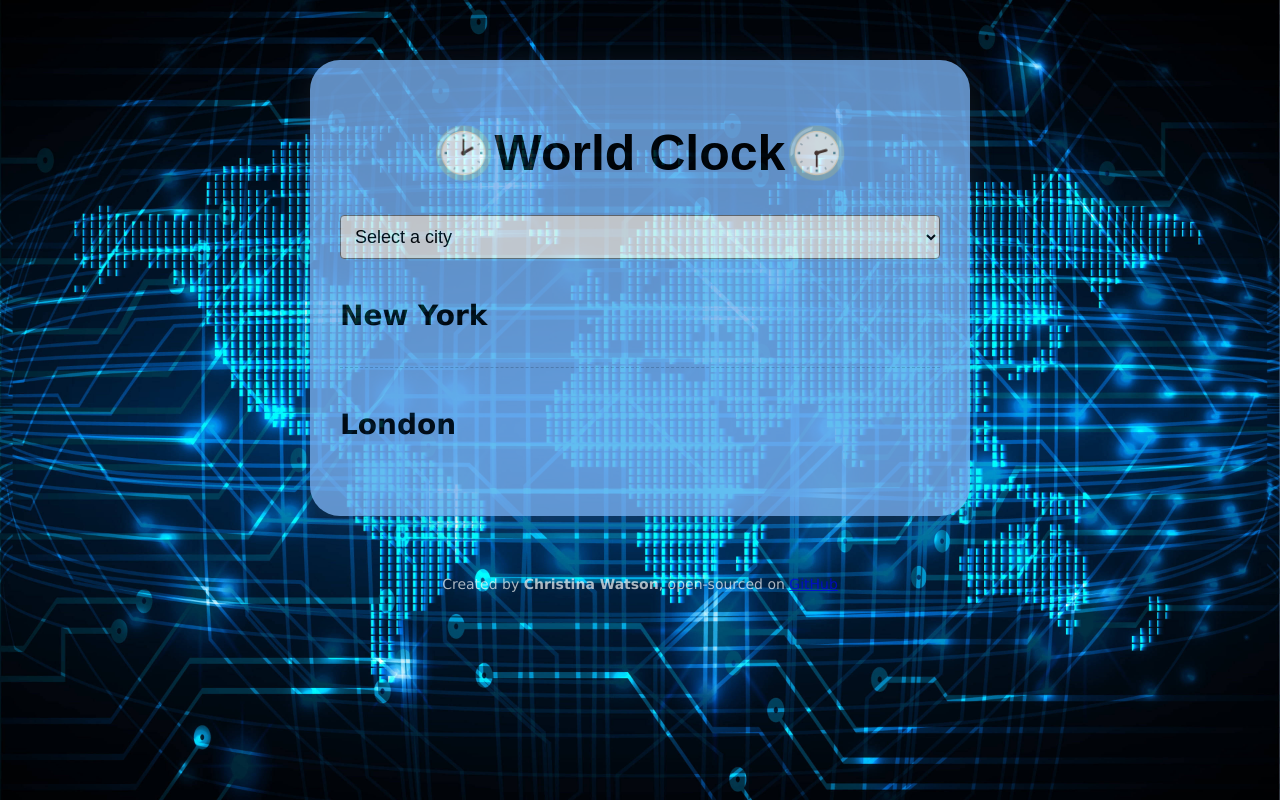
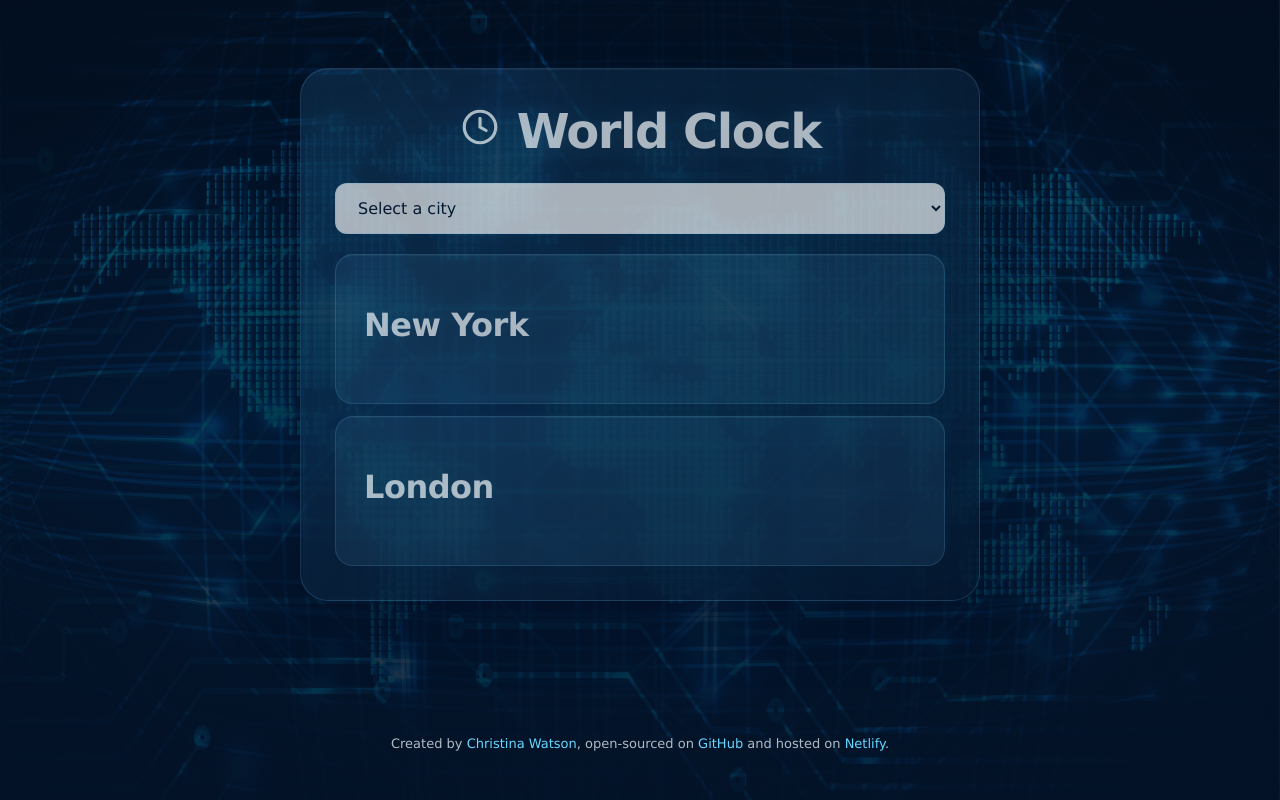
Before and after one commit to depenhac-crypto/world-clock, a plain HTML site: page index.html in a window 1280 px wide. Drawn offline with nearby package versions, Linux system fonts and the light colour scheme; a script that the page names is missing.

Commit message:
Refresh world clock styling

```diff
--- a/index.html
+++ b/index.html
@@ -10,7 +10,20 @@
   </head>
   <body>
     <div class="container">
-      <h1>🕑World Clock🕝</h1>
+      <h1>
+        <svg
+          aria-hidden="true"
+          width="42"
+          height="42"
+          viewBox="0 0 24 24"
+          fill="none"
+          stroke="currentColor"
+        >
+          <circle cx="12" cy="12" r="9" stroke-width="1.8" />
+          <path d="M12 7v5l3.5 2" stroke-width="1.8" stroke-linecap="round" />
+        </svg>
+        World Clock
+      </h1>
       <select id="city">
         <option value="">Select a city</option>
         <option value="current">My current location</option>
@@ -41,13 +54,17 @@
 
     <footer>
       <p>
-        Created by <strong>Christina Watson</strong>, open-sourced on
+        Created by
+        <a href="www.linkedin.com/in/christina-watson-751465386">
+          Christina Watson</a
+        >, open-sourced on
         <a
           href="https://github.com/depenhac-crypto/world-clock"
           target="_blank"
           rel="noopener noreferrer"
           >GitHub</a
         >
+        and hosted on <a href="https://worldclockcw.netlify.app/">Netlify</a>.
       </p>
     </footer>
     <script src="src/index.js"></script>
--- a/src/style.css
+++ b/src/style.css
@@ -1,63 +1,172 @@
-h1 {
-  font-size: 50px;
-  text-align: center;
-  font-family: Arial, Helvetica, sans-serif;
-  font-weight: bold;
+* {
+  box-sizing: border-box;
 }
-h2 {
-  margin: 0 0 5px;
-  font-size: 28px;
+
+:root {
+  --navy: #07172f;
+  --panel: rgba(20, 48, 79, 0.82);
+  --panel-light: rgba(96, 174, 226, 0.14);
+  --cyan: #66d6ff;
+  --text: #f4fbff;
+  --muted: #a9bed1;
+  --border: rgba(132, 210, 255, 0.22);
 }
+
 body {
-  background-image: url(../images/blue-digital-world-map.jpg);
-  background-repeat: no-repeat;
-  background-size: cover;
+  min-height: 100vh;
+  margin: 0;
+  display: grid;
+  place-items: center;
+  background:
+    linear-gradient(rgba(3, 20, 43, 0.72), rgba(3, 20, 43, 0.88)),
+    url("../images/blue-digital-world-map.jpg") center / cover fixed;
+  color: var(--text);
   font-family:
     "Lucida Sans", "Lucida Sans Regular", "Lucida Grande",
     "Lucida Sans Unicode", Geneva, Verdana, sans-serif;
 }
+
+.container {
+  width: min(680px, calc(100% - 32px));
+  margin: 32px auto;
+  padding: 34px;
+  border: 1px solid var(--border);
+  border-radius: 28px;
+  background: linear-gradient(
+    145deg,
+    rgba(64, 148, 207, 0.22),
+    rgba(7, 23, 47, 0.92)
+  );
+  box-shadow:
+    0 24px 60px rgba(0, 11, 31, 0.55),
+    inset 0 1px rgba(255, 255, 255, 0.08);
+  backdrop-filter: blur(12px);
+  opacity: 0.7;
+}
+
+h1 {
+  margin: 0 0 24px;
+  text-align: center;
+  font-size: clamp(32px, 7vw, 48px);
+  letter-spacing: -1.5px;
+  text-shadow: 0 4px 24px rgba(102, 214, 255, 0.2);
+}
+
 select {
-  display: block;
   width: 100%;
-  font-size: 18px;
-  border-radius: 4px;
-  padding: 10px;
+  padding: 14px 18px;
+  border: 1px solid var(--border);
+  border-radius: 12px;
+  background: rgba(255, 255, 255, 0.94);
+  color: var(--navy);
+  font: inherit;
+  font-size: 16px;
+  cursor: pointer;
+  outline: none;
+  transition:
+    border-color 160ms ease,
+    box-shadow 160ms ease;
 }
-.container {
-  max-width: 600px;
-  margin: 60px auto;
-  background: #79afee;
-  padding: 30px;
-  box-shadow: rgba(100, 100, 111, 0.2) 0px 7px 29px 0px;
-  border-radius: 30px;
-  opacity: 0.8;
+
+select:focus {
+  border-color: var(--cyan);
+  box-shadow: 0 0 0 4px rgba(102, 214, 255, 0.16);
 }
+
+#cities {
+  display: grid;
+  gap: 12px;
+  margin-top: 20px;
+}
+
 .city {
-  display: flex;
-  margin: 10px 0;
-  justify-content: space-between;
-  padding: 30px 0;
-  border-bottom: 1px dashed rgba(0, 0, 0, 0.2);
+  display: grid;
+  grid-template-columns: minmax(0, 1fr) auto;
+  align-items: center;
+  gap: 20px;
+  min-height: 150px;
+  margin: 0;
+  padding: 24px 28px;
+  border: 1px solid var(--border);
+  border-radius: 18px;
+  background: var(--panel-light);
+  box-shadow: inset 0 1px rgba(255, 255, 255, 0.06);
 }
+
 .city:last-child {
-  border: none;
+  border: 1px solid var(--border);
+}
+
+h2 {
+  margin: 0 0 8px;
+  font-size: clamp(24px, 5vw, 32px);
+  letter-spacing: -0.5px;
 }
 .date {
-  opacity: 0.7;
+  color: var(--muted);
+  font-size: 14px;
+  letter-spacing: 0.3px;
+  opacity: 1;
+  white-space: nowrap;
 }
+
 .time {
-  font-size: 48px;
-  font-weight: bold;
+  white-space: nowrap;
+  font-size: clamp(38px, 8vw, 58px);
+  font-weight: 700;
+  line-height: 1;
+  font-variant-numeric: tabular-nums;
+  letter-spacing: -2px;
+  text-shadow: 0 8px 28px rgba(102, 214, 255, 0.12);
 }
+
 .time small {
-  font-size: 24px;
+  display: inline-block;
+  margin-left: 5px;
+  color: var(--cyan);
+  font-size: 16px;
+  letter-spacing: 0;
   vertical-align: middle;
-  line-height: 48px;
+}
+
+#cities > a {
+  justify-self: center;
+  color: var(--cyan);
+  text-decoration: none;
+  font-size: 14px;
+  margin-top: 6px;
 }
 
 footer {
-  font-size: 14px;
-  color: whitesmoke;
+  margin-top: 18px;
+  color: rgba(244, 251, 255, 0.72);
+  font-size: 13px;
   text-align: center;
-  opacity: 0.7;
 }
+
+footer a {
+  color: var(--cyan);
+  text-decoration: none;
+}
+
+@media (max-width: 560px) {
+  body {
+    align-items: start;
+  }
+
+  .container {
+    margin: 16px auto;
+    padding: 22px 16px;
+  }
+
+  .city {
+    grid-template-columns: 1fr;
+    min-height: 0;
+    gap: 16px;
+    padding: 20px;
+  }
+
+  .time {
+    font-size: 44px;
+  }
+}
```
Also changed, not shown: 3 other files.
